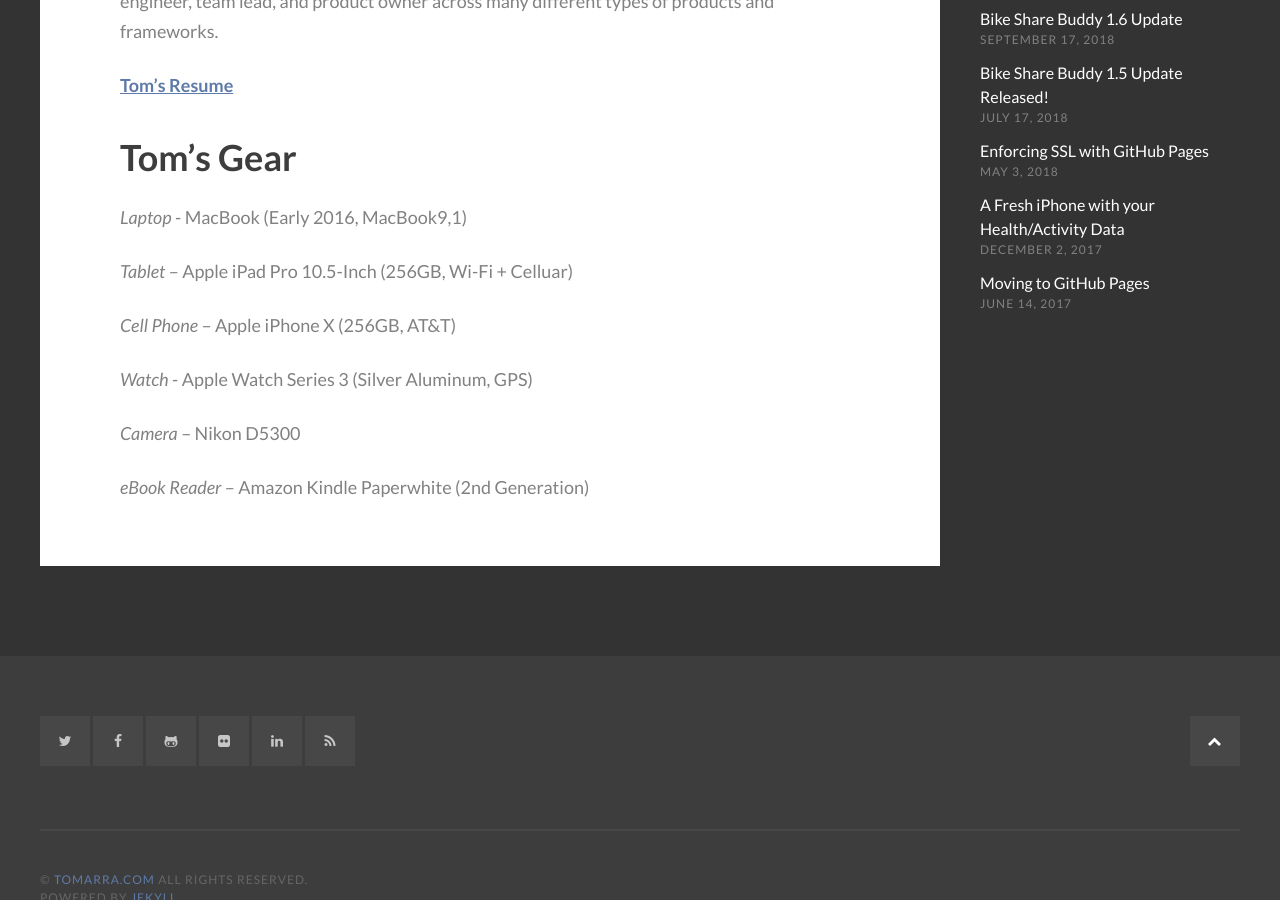
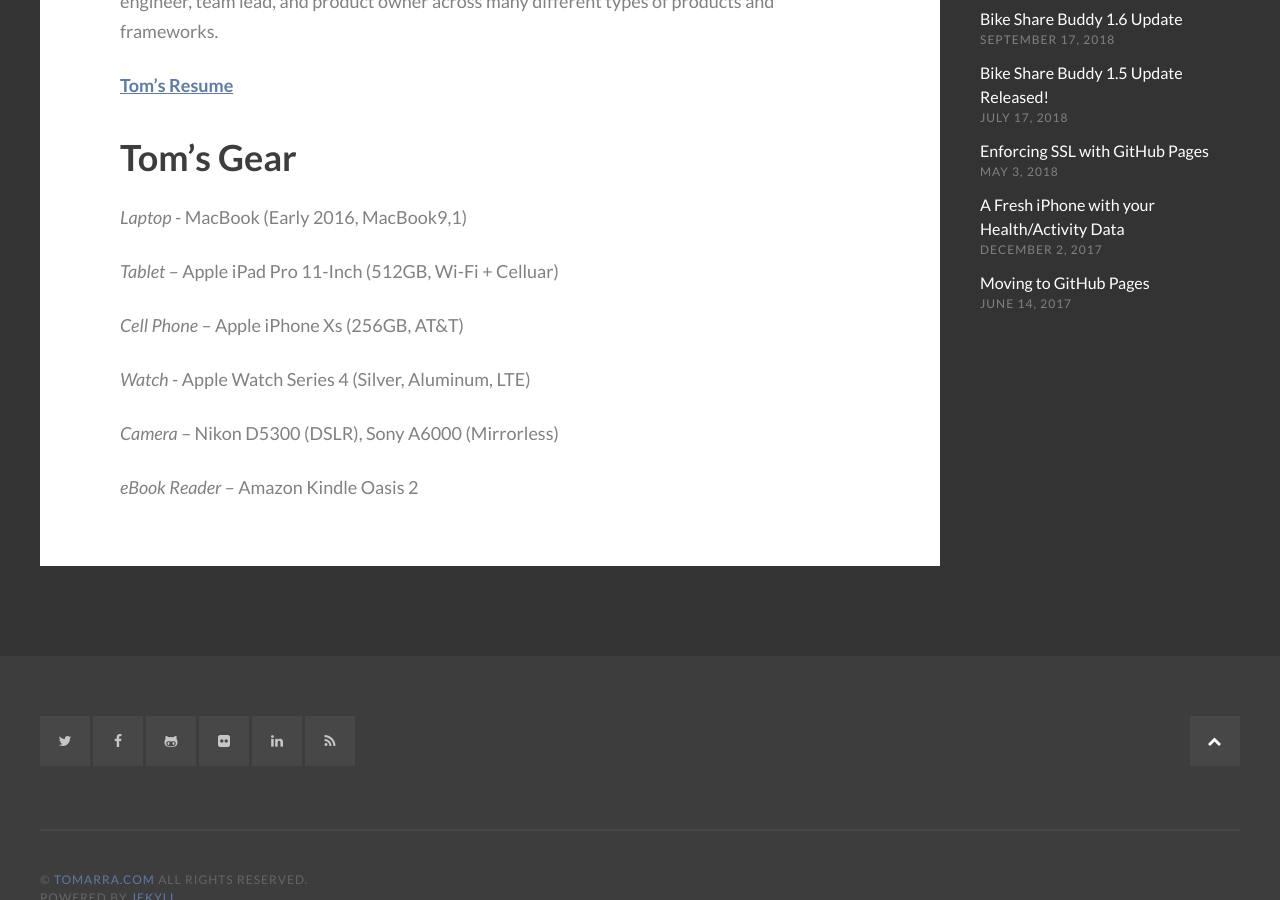
Before and after one commit to tomarra/tomarra.github.io, a Jekyll site: the page built from about.md, in a window 1280 px wide and 900 px high, scrolled down 549 px. Built offline with Jekyll 4.4.1, drawn with Linux system fonts in a browser that asks for light colours; some web fonts are replaced.

Commit message:
Update the devices section

```diff
--- a/about.md
+++ b/about.md
@@ -11,12 +11,12 @@
 
 *Laptop* - MacBook (Early 2016, MacBook9,1)
 
-*Tablet* – Apple iPad Pro 10.5-Inch (256GB, Wi-Fi + Celluar)
+*Tablet* – Apple iPad Pro 11-Inch (512GB, Wi-Fi + Celluar)
 
-*Cell Phone* – Apple iPhone X (256GB, AT&T)
+*Cell Phone* – Apple iPhone Xs (256GB, AT&T)
 
-*Watch* - Apple Watch Series 3 (Silver Aluminum, GPS)
+*Watch* - Apple Watch Series 4 (Silver, Aluminum, LTE)
 
-*Camera* – Nikon D5300
+*Camera* – Nikon D5300 (DSLR), Sony A6000 (Mirrorless)
 
-*eBook Reader* – Amazon Kindle Paperwhite (2nd Generation)
+*eBook Reader* – Amazon Kindle Oasis 2
```
